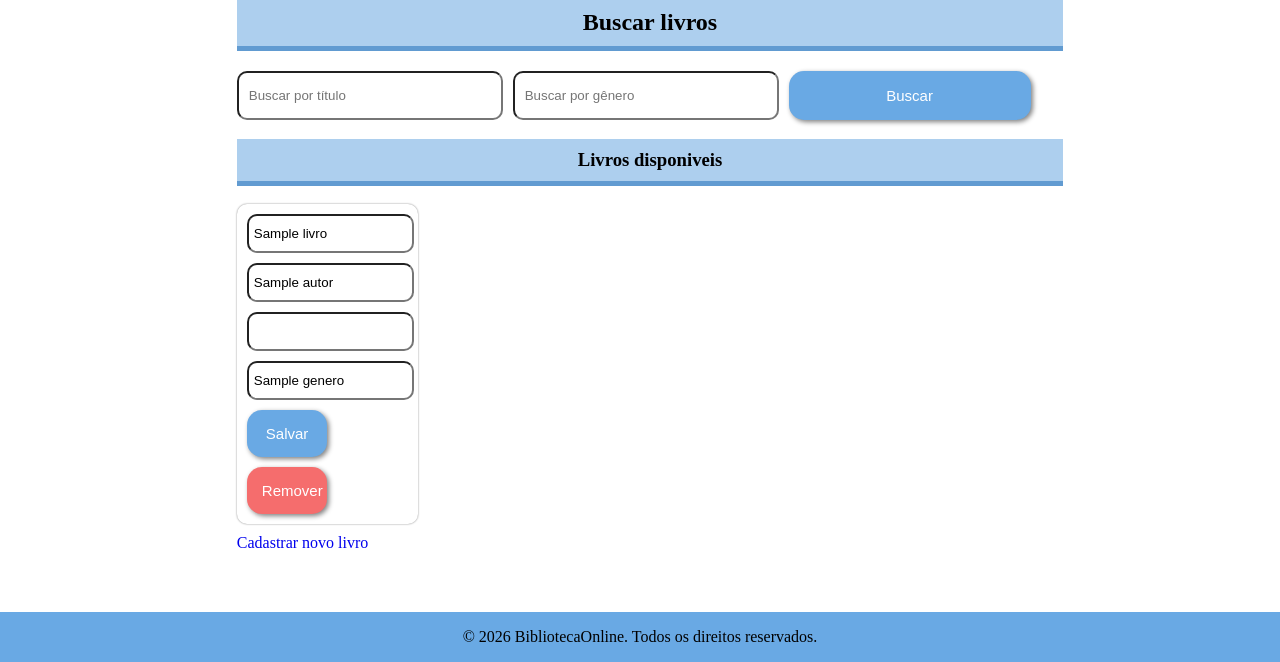
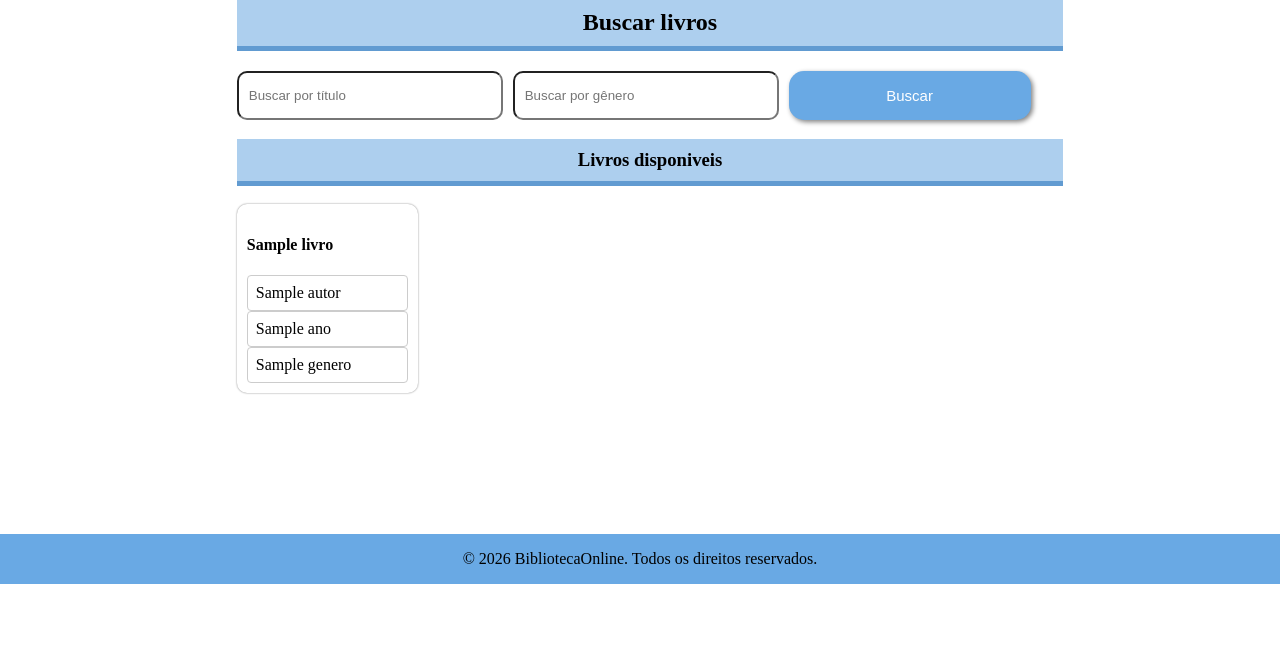
Before and after one commit to marisants/sistema_biblioteca---PSI, a Flask app: template templates/livros.html in a window 1280 px wide. Shown: the part 216-878 px from the top of the page. After the commit the page ends 800 px from the top, so only its background shows below. Run offline with Flask 3, Linux system fonts and the light colour scheme; the template is opened without the code that fills it: most values are stand-ins (such as "Sample title", 1, 10 or a date in 2020); parts of the project's set-up code (start-up, migrations or seed data) failed here and were passed over.

Commit message:
valida usuário adm para editar livros

```diff
--- a/templates/livros.html
+++ b/templates/livros.html
@@ -17,6 +17,8 @@
         <ul>
             {% for livro in livros %}
                 <li>
+                    {% if session.get('tipo') == 'admin' %}
+
                         <form method="POST" action="{{ url_for('editar', id=livro.id) }}">
 
                             <input type="text" name="titulo" value="{{ livro.titulo }}">
@@ -29,11 +31,24 @@
                         <a href="{{ url_for('excluir', id=livro.id) }}">
                             <button id="del">Remover</button>
                         </a>
+                    {%else%}
+                        <div class="livro-info">
+                            <h4>{{livro.titulo}}</h4>
+                            <p>{{livro.autor}}</p>
+                            <p>{{livro.ano}}</p>
+                            <p>{{livro.genero}}</p>
+                        </div>
+                    {% endif %}
                 </li>
             {% endfor %}
         </ul>
     </div>
-    <a href="{{ url_for('cadastro_livros') }}" class="a">Cadastrar novo livro</a>
+    {% if session.get('tipo') == 'admin' %}
+        <form action="{{url_for('cadastro_livros')}}">
+            <button class="cadastrar">cadastrar novo livro</button>
+        </form>
+    {% endif %}
+
 </div>
 {% endblock %}
 
@@ -55,6 +70,13 @@ form{
     width: 100%;
     display: flex;
     flex-direction: column;
+}
+.livro-info p{
+    margin: 0;
+    padding: 8px;
+    border: 1px solid #ccc;
+    border-radius: 4px;
+    background-color: white;
 }
 h3, h2{
     width: 100%;
@@ -83,6 +105,11 @@ button{
     width: 50%;
     font-size: 15px;
 }
+.cadastrar{
+    margin-top: 10px;
+    width: 25%;
+    font-size: 15px;
+}
 #del{
     background-color: rgb(245, 109, 109);
     margin-top: 10px;
```
Also changed, not shown: banco.db. Lines whose indentation alone changed are shown as unchanged.
